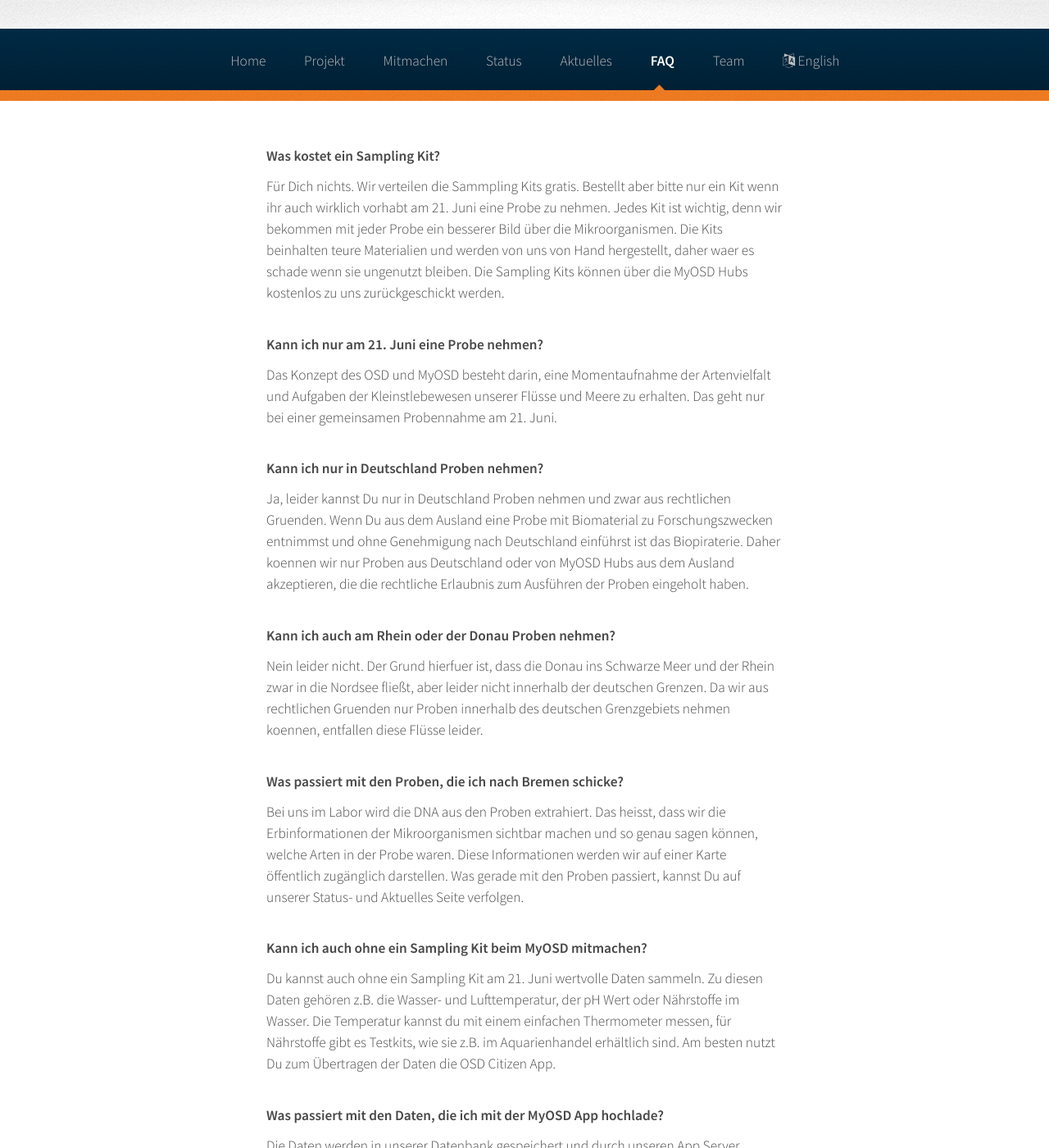
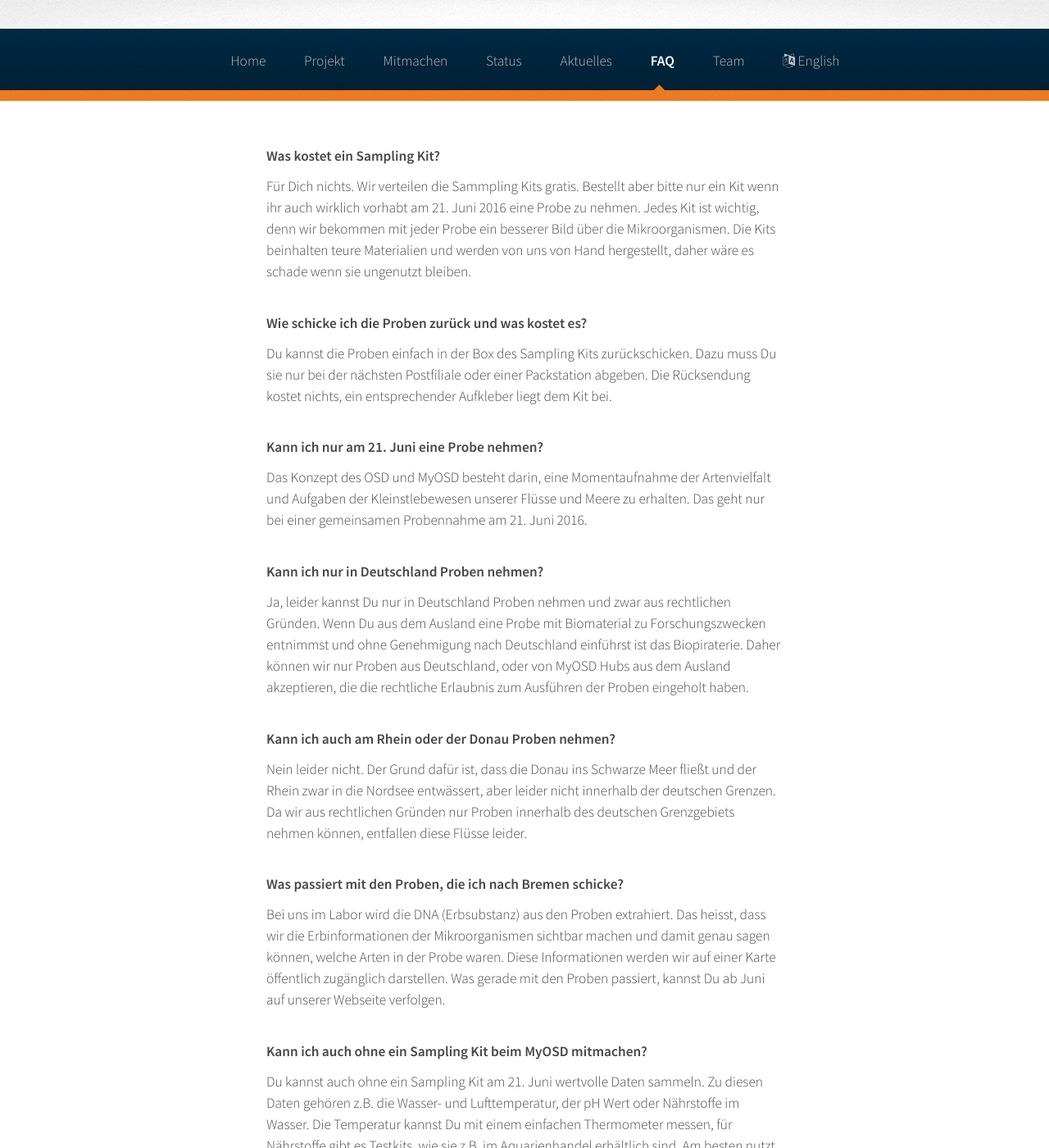
Before and after one commit to myosd/myosd.github.io, a Jekyll site: the page built from faq/index.md, in a window 1280 px wide and 1400 px high. Shown: the whole window at 82% size. Built offline with Jekyll 4.4.1, drawn with Linux system fonts in a browser that asks for light colours; some of the changed text lies outside the part shown.

Commit message:
Working on it...

```diff
--- a/faq/index.md
+++ b/faq/index.md
@@ -8,26 +8,30 @@ published: true
 
 
 
+
 # Was kostet ein Sampling Kit?
-Für Dich nichts. Wir verteilen die Sammpling Kits gratis. Bestellt aber bitte nur ein Kit wenn ihr auch wirklich vorhabt am 21. Juni eine Probe zu nehmen. Jedes Kit ist wichtig, denn wir bekommen mit jeder Probe ein besserer Bild über die Mikroorganismen. Die Kits beinhalten teure Materialien und werden von uns von Hand hergestellt, daher waer es schade wenn sie ungenutzt bleiben. Die Sampling Kits können über die MyOSD Hubs kostenlos zu uns zurückgeschickt werden.
+Für Dich nichts. Wir verteilen die Sammpling Kits gratis. Bestellt aber bitte nur ein Kit wenn ihr auch wirklich vorhabt am 21. Juni 2016 eine Probe zu nehmen. Jedes Kit ist wichtig, denn wir bekommen mit jeder Probe ein besserer Bild über die Mikroorganismen. Die Kits beinhalten teure Materialien und werden von uns von Hand hergestellt, daher wäre es schade wenn sie ungenutzt bleiben.
+
+# Wie schicke ich die Proben zurück und was kostet es?
+Du kannst die Proben einfach in der Box des Sampling Kits zurückschicken. Dazu muss Du sie nur bei der nächsten Postfiliale oder einer Packstation abgeben. Die Rücksendung kostet nichts, ein entsprechender Aufkleber liegt dem Kit bei.
 
 # Kann ich nur am 21. Juni eine Probe nehmen?
-Das Konzept des OSD und MyOSD besteht darin, eine Momentaufnahme der Artenvielfalt und Aufgaben der Kleinstlebewesen unserer Flüsse und Meere zu erhalten. Das geht nur bei einer gemeinsamen Probennahme am 21. Juni.
+Das Konzept des OSD und MyOSD besteht darin, eine Momentaufnahme der Artenvielfalt und Aufgaben der Kleinstlebewesen unserer Flüsse und Meere zu erhalten. Das geht nur bei einer gemeinsamen Probennahme am 21. Juni 2016.
 
 # Kann ich nur in Deutschland Proben nehmen?
-Ja, leider kannst Du nur in Deutschland Proben nehmen und zwar aus rechtlichen Gruenden. Wenn Du aus dem Ausland eine Probe mit Biomaterial zu Forschungszwecken entnimmst und ohne Genehmigung nach Deutschland einführst ist das Biopiraterie. Daher koennen wir nur Proben aus Deutschland oder von MyOSD Hubs aus dem Ausland akzeptieren, die die rechtliche Erlaubnis zum Ausführen der Proben eingeholt haben.
+Ja, leider kannst Du nur in Deutschland Proben nehmen und zwar aus rechtlichen Gründen. Wenn Du aus dem Ausland eine Probe mit Biomaterial zu Forschungszwecken entnimmst und ohne Genehmigung nach Deutschland einführst ist das Biopiraterie. Daher können wir nur Proben aus Deutschland, oder von MyOSD Hubs aus dem Ausland akzeptieren, die die rechtliche Erlaubnis zum Ausführen der Proben eingeholt haben.
 
 # Kann ich auch am Rhein oder der Donau Proben nehmen?
-Nein leider nicht. Der Grund hierfuer ist, dass die Donau ins Schwarze Meer und der Rhein zwar in die Nordsee fließt, aber leider nicht innerhalb der deutschen Grenzen. Da wir aus rechtlichen Gruenden nur Proben innerhalb des deutschen Grenzgebiets nehmen koennen, entfallen diese Flüsse leider.
+Nein leider nicht. Der Grund dafür ist, dass die Donau ins Schwarze Meer fließt und der Rhein zwar in die Nordsee entwässert, aber leider nicht innerhalb der deutschen Grenzen. Da wir aus rechtlichen Gründen nur Proben innerhalb des deutschen Grenzgebiets nehmen können, entfallen diese Flüsse leider.
 
 # Was passiert mit den Proben, die ich nach Bremen schicke?
-Bei uns im Labor wird die DNA aus den Proben extrahiert. Das heisst, dass wir die Erbinformationen der Mikroorganismen sichtbar machen und so genau sagen können, welche Arten in der Probe waren. Diese Informationen werden wir auf einer Karte öffentlich zugänglich darstellen. Was gerade mit den Proben passiert, kannst Du auf unserer Status- und Aktuelles Seite verfolgen.
+Bei uns im Labor wird die DNA (Erbsubstanz) aus den Proben extrahiert. Das heisst, dass wir die Erbinformationen der Mikroorganismen sichtbar machen und damit genau sagen können, welche Arten in der Probe waren. Diese Informationen werden wir auf einer Karte öffentlich zugänglich darstellen. Was gerade mit den Proben passiert, kannst Du ab Juni auf unserer Webseite verfolgen.
 
 # Kann ich auch ohne ein Sampling Kit beim MyOSD mitmachen?
-Du kannst auch ohne ein Sampling Kit am 21. Juni wertvolle Daten sammeln. Zu diesen Daten gehören z.B. die Wasser- und Lufttemperatur, der pH Wert oder Nährstoffe im Wasser. Die Temperatur kannst du mit einem einfachen Thermometer messen, für Nährstoffe gibt es Testkits, wie sie z.B. im Aquarienhandel erhältlich sind. Am besten nutzt Du zum Übertragen der Daten die OSD Citizen App.
+Du kannst auch ohne ein Sampling Kit am 21. Juni wertvolle Daten sammeln. Zu diesen Daten gehören z.B. die Wasser- und Lufttemperatur, der pH Wert oder Nährstoffe im Wasser. Die Temperatur kannst Du mit einem einfachen Thermometer messen, für Nährstoffe gibt es Testkits, wie sie z.B. im Aquarienhandel erhältlich sind. Am besten nutzt Du zum Übertragen der Daten die OSD Citizen App.
 
 # Was passiert mit den Daten, die ich mit der MyOSD App hochlade?
-Die Daten werden in unserer Datenbank gespeichert und durch unseren App Server öffentlich zugänglich gemacht.
+Die Daten werden in unserer Datenbank gespeichert und auf unserem App Server öffentlich zugänglich gemacht.
 
 # Wie finde ich die genauen Koordinaten meines Probennahme-Ortes heraus?
 Am einfachsten geht dies mit der OSD Citizen App. Wenn die GPS Funktion auf dem Handy aktiviert ist, werden die Koordinaten automatisch eingetragen.
```
